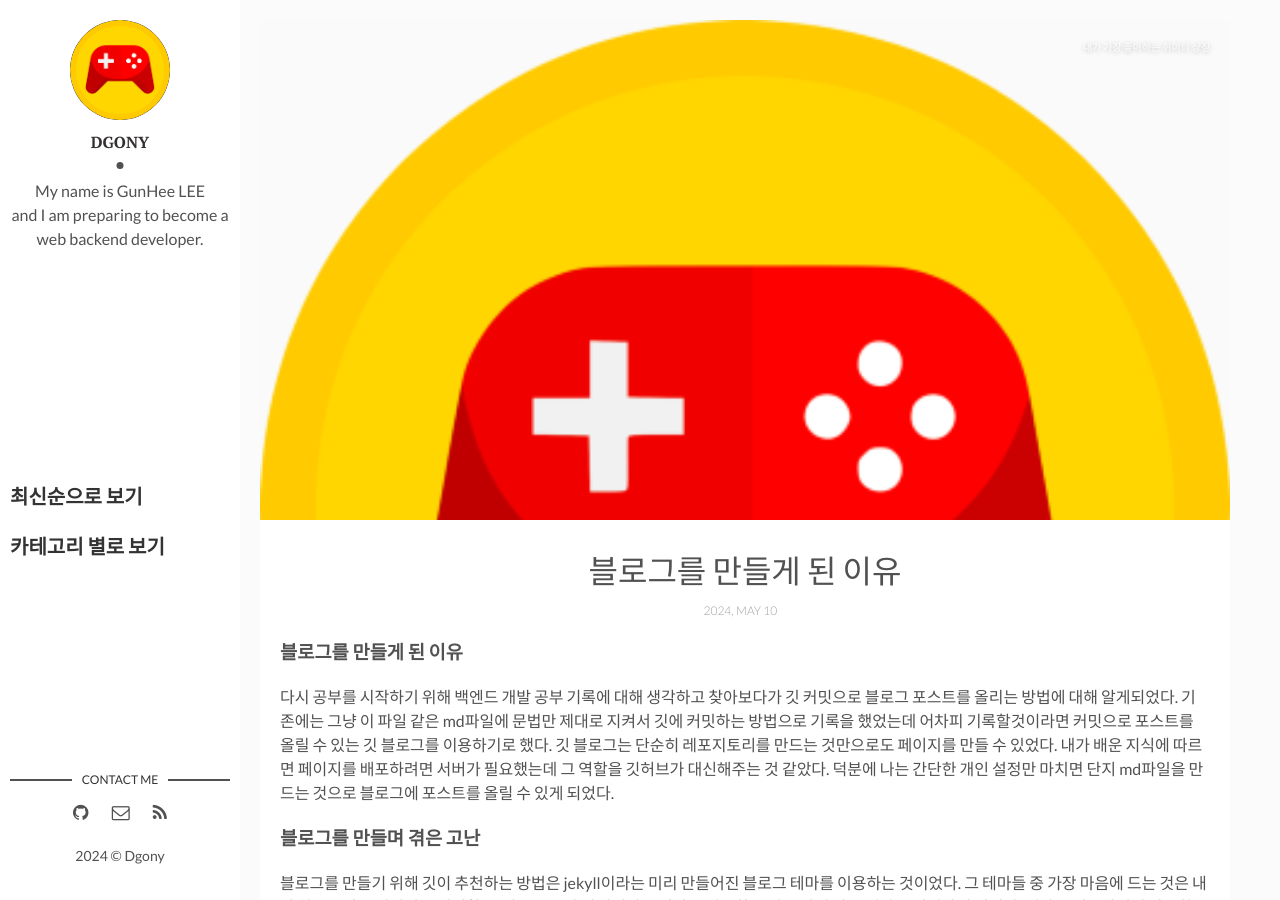
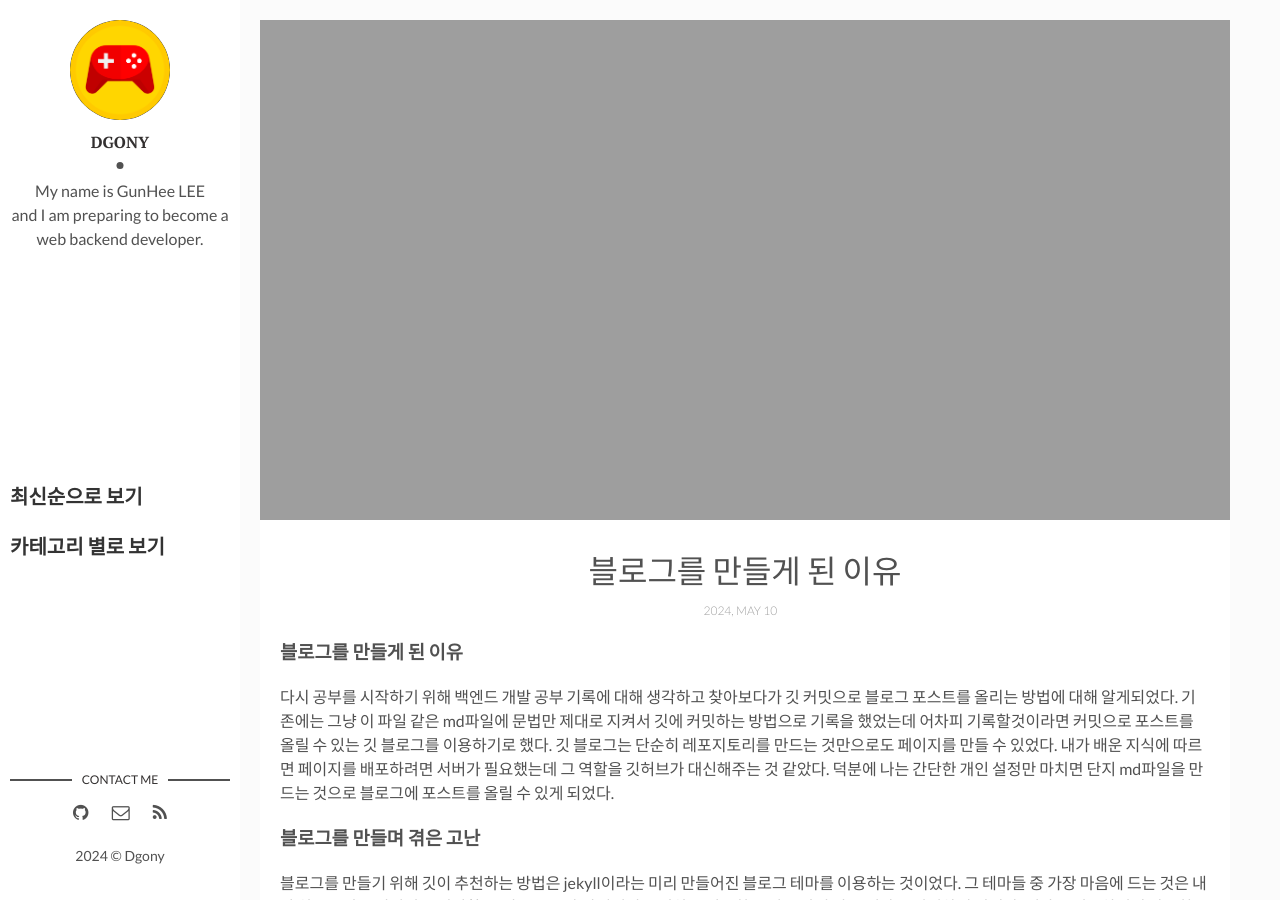
Before and after one commit to Dgony/Dgony-Dgony.github.io, a Jekyll site: the page built from _posts/2024-05-10-daily-record-2.markdown, in a window 1280 px wide and 900 px high. Built offline with Jekyll 4.4.1, drawn with Linux system fonts in a browser that asks for light colours; comment, search, counter and statistics services are not loaded.

Commit message:
게시글 중복 오류 점검 5

```diff
--- a/_posts/2024-05-10-daily-record-2.markdown
+++ b/_posts/2024-05-10-daily-record-2.markdown
@@ -2,9 +2,9 @@
 layout: post
 title: 블로그를 만들게 된 이유
 date: 2024-05-10 21:52:00 +0300
-description: 공부를 하면서 기록하는 하루의 일기 # Add post description (optional)
-img: /daily%20record/2024-05-07/gamepad-3630565_1920.png # Add image post (optional)
-fig-caption: 내가 가장 좋아하는 취미의 상징 # (이미지 아래에 표시될 설명)
+description: 블로그 개인설정의 과정과 오류 # Add post description (optional)
+img: \daily record\2024-05-10\2024-05-10 214438.png" # Add image post (optional)
+fig-caption:  # (이미지 아래에 표시될 설명)
 tags: [record] # add tag
 ---
 ###  블로그를 만들게 된 이유
```
Also changed, not shown: assets/img/daily record/2024-05-10/2024-05-10 214438.png (renamed from assets/img/daily record/2024-05-10/스크린샷 2024-05-10 214438.png).
